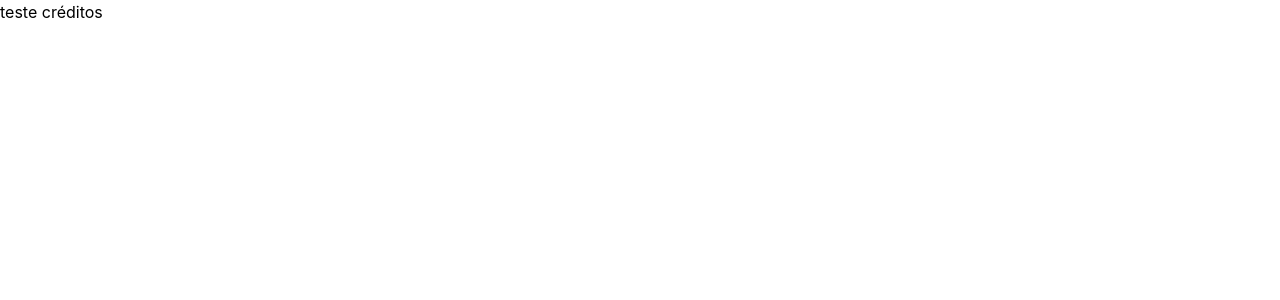
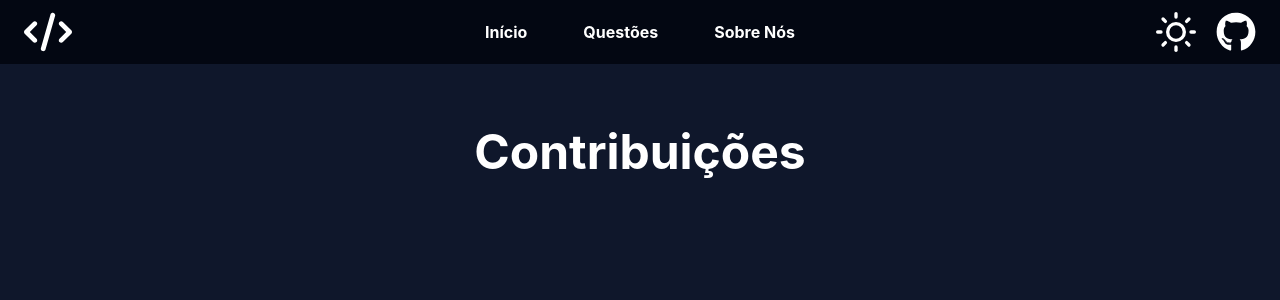
Before and after one commit to G-Aleixo/solucoes-obi-ifpar, a React (Vite) app in the folder site/: page /solucoes-obi-ifpar/credits in a window 1280 px wide. Shown: the top 300 px of the page. Built offline with nearby package versions, Linux system fonts and the light colour scheme.

Commit message:
feat: started working on credits

```diff
--- a/site/src/components/pages/Credits.jsx
+++ b/site/src/components/pages/Credits.jsx
@@ -1,7 +1,22 @@
+import Topbar from "../global_components/Topbar";
+
 export default function Credits() {
   return (
     <>
-      <p>teste créditos</p>
+      <div className="grid grid-cols-4 grid-rows-[auto_6fr_auto] min-h-screen gap-0">
+        <div className="col-span-full bg-gray-950 flex items-center h-16">
+          <Topbar colapsed={false} />
+        </div>
+
+        <div className="col-span-full bg-slate-900 light:bg-white flex flex-col items-center justify-start text-white">
+          <div className="text-5xl font-bold text-center mt-16 mb-16">
+            Contribuições
+          </div>
+          <div className="grid grid-cols-4">
+
+          </div>
+        </div>
+      </div>
     </>
   );
 }
```
